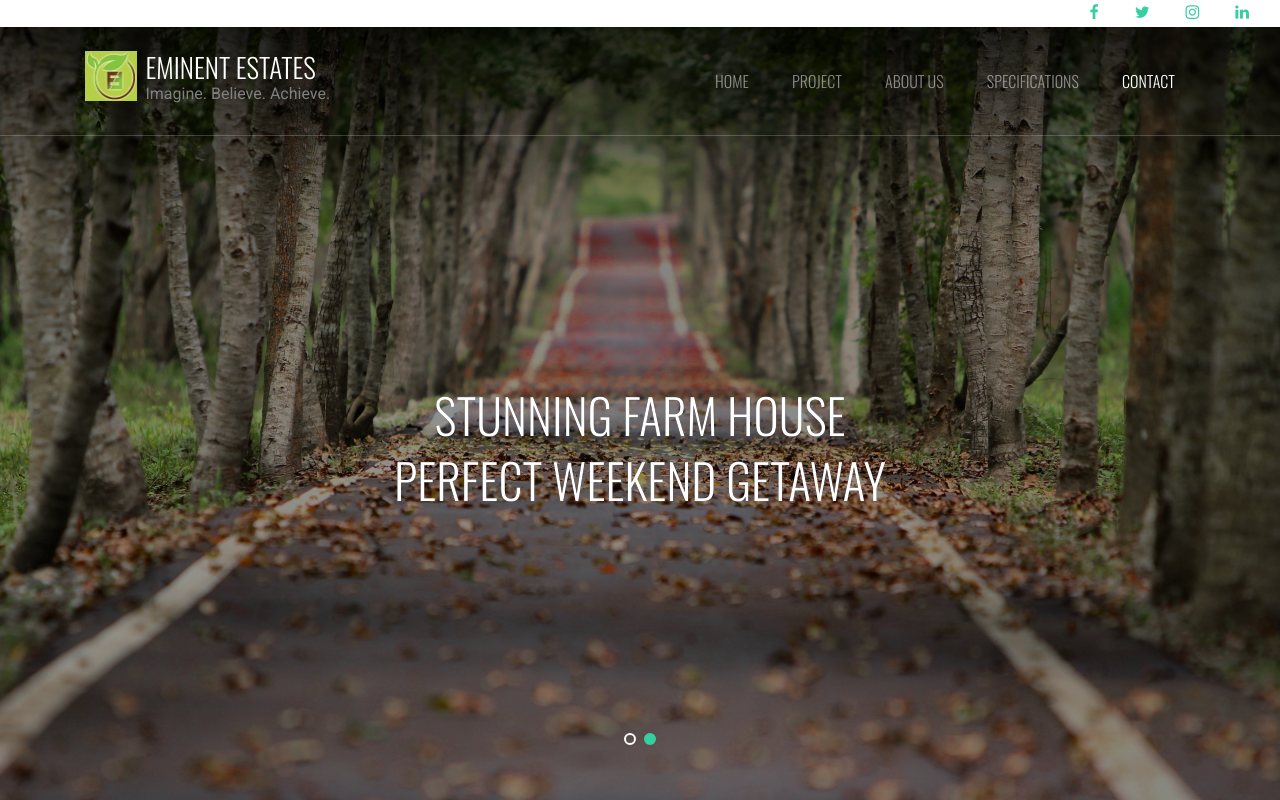
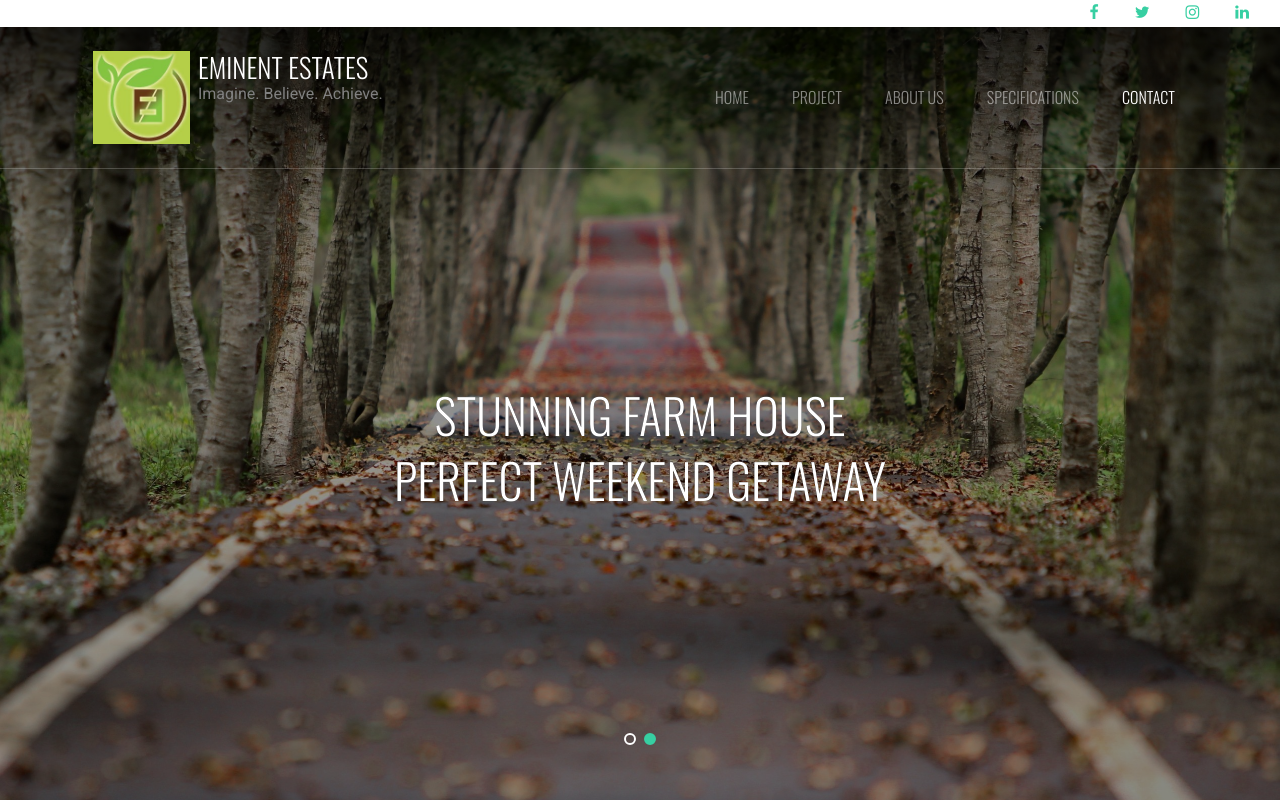
Before and after one commit to jaswanthb/eminent, a plain HTML site: page index.html in a window 1280 px wide. Shown: the top 800 px of the page. Drawn offline with nearby package versions, Linux system fonts and the light colour scheme; files whose address does not match are found by name.

Commit message:
header updated

```diff
--- a/index.html
+++ b/index.html
@@ -52,7 +52,7 @@
         <div class="row align-items-center">
 
           <div class="col-6 col-md-4">
-            <img src="images/logo.png" alt="Logo" width="15%" height="15%" class="img-fluid float-left"/>
+            <img src="images/logo.png" alt="Logo" width="30%" height="30%" class="img-fluid float-left pl-2"/>
             <h1 class="mb-0 site-logo m-0 p-0 float-left pl-2">
               <a href="index.html" class="mb-0">Eminent Estates</a>
               <h6 class="float-left pl-2">Imagine. Believe. Achieve.</h6>
```
